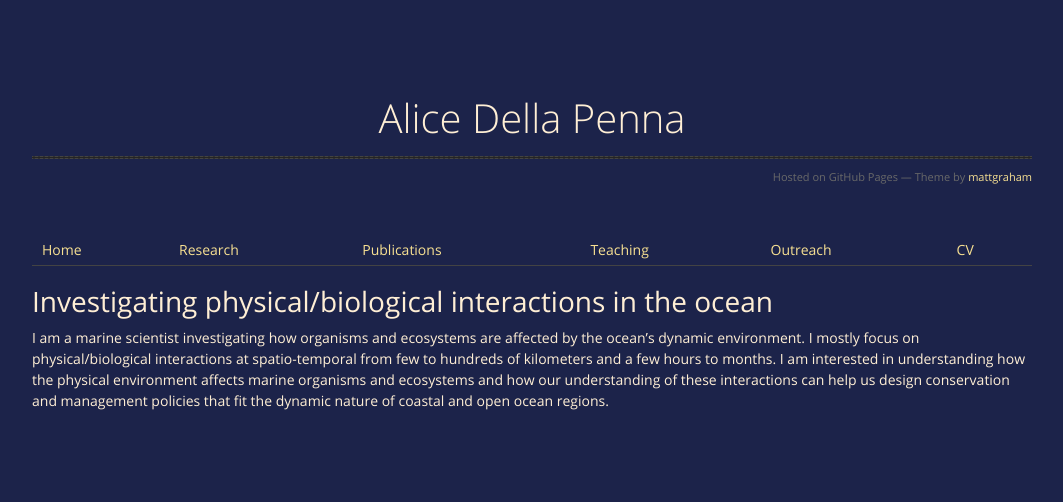
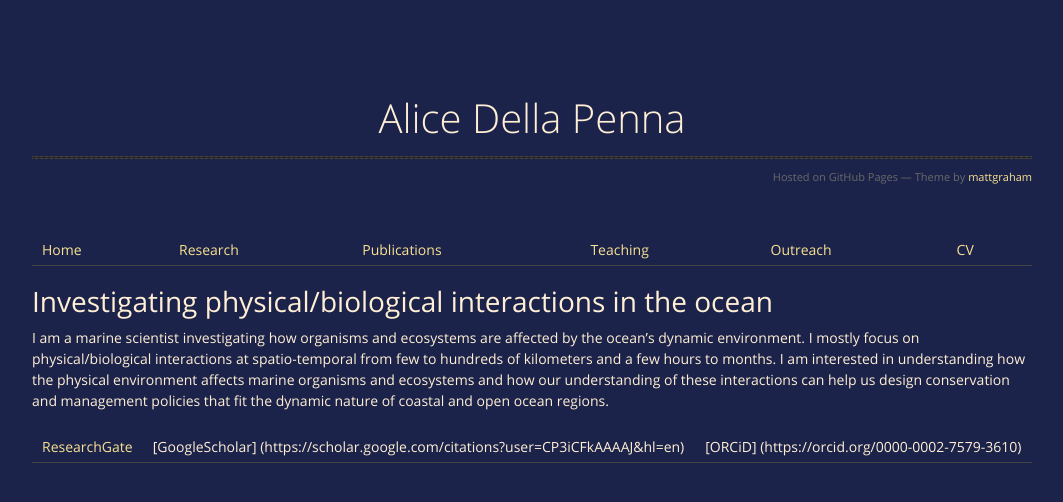
Before and after one commit to AliceDellaPenna/alicedellapenna.github.io, a Jekyll site: the page built from index.markdown, in a window 1280 px wide. Shown: the top 502 px of the page, without its empty margins (108-1171 px from the left). Built offline with Jekyll 4.4.1, drawn with Linux system fonts in a browser that asks for light colours; the repository's description, which GitHub fills in, is left out.

Commit message:
Update index.markdown

```diff
--- a/index.markdown
+++ b/index.markdown
@@ -9,3 +9,6 @@
 
 
 I am a marine scientist investigating how organisms and ecosystems are affected by the ocean's dynamic environment. I mostly focus on physical/biological interactions at spatio-temporal from few to hundreds of kilometers and a few hours to months. I am interested in understanding how the physical environment affects marine organisms and ecosystems and how our understanding of these interactions can help us design conservation and management policies that fit the dynamic nature of coastal and open ocean regions.
+
+
+|[ResearchGate](https://www.researchgate.net/profile/Alice_Penna) | [GoogleScholar] (https://scholar.google.com/citations?user=CP3iCFkAAAAJ&hl=en) | [ORCiD] (https://orcid.org/0000-0002-7579-3610) |
```
